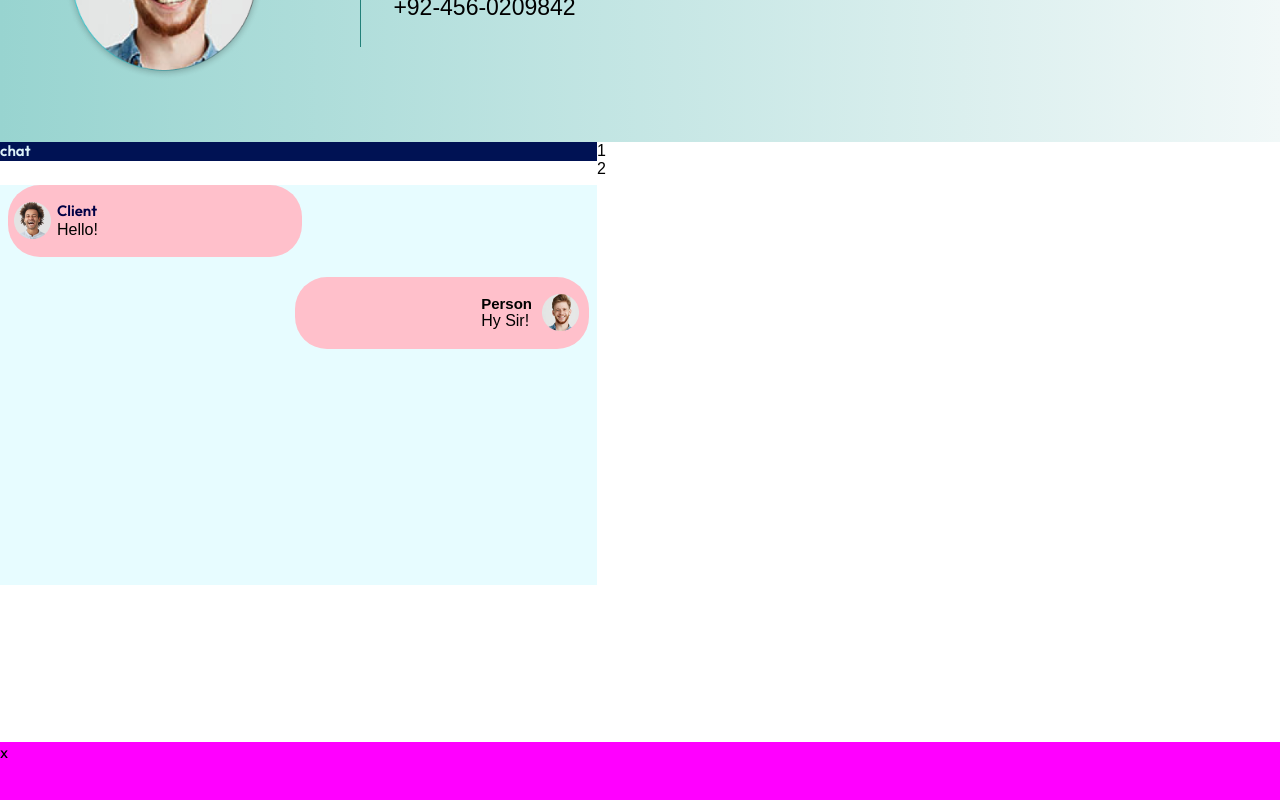
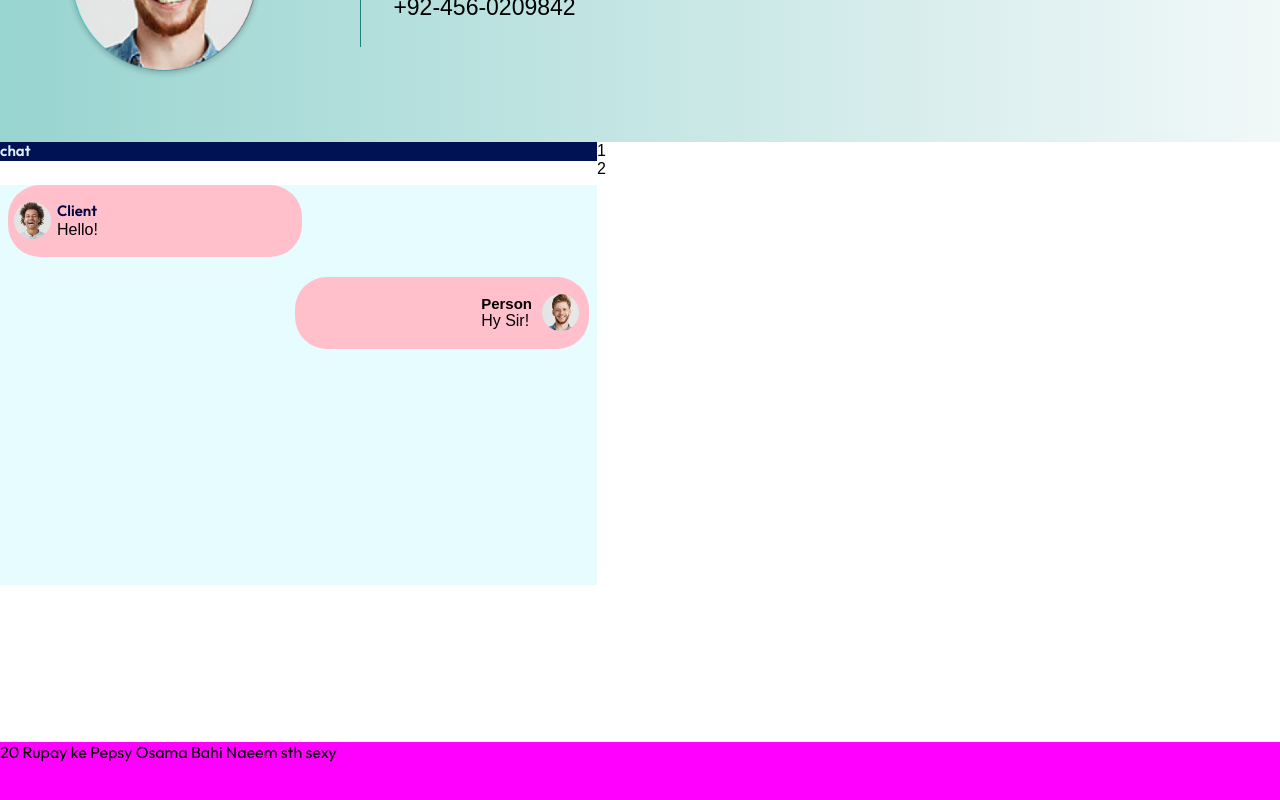
Before and after one commit to Ahsan7714/TANKMINDS, a React (Vite) app: page /client-portal in a window 1280 px wide. Shown: the part 602-1402 px from the top of the page. Built offline with nearby package versions, Linux system fonts and the light colour scheme.

Commit message:
push code to branch to wasay barnch

```diff
--- a/src/Components/Footer/Footer.jsx
+++ b/src/Components/Footer/Footer.jsx
@@ -5,7 +5,10 @@ const Footer = () => {
   return (
     <div className='footer'>
       <div></div>
-      <div>x</div>
+      <div>
+        20 Rupay ke Pepsy
+        Osama Bahi Naeem sth sexy
+      </div>
     </div>
   )
 }
```
